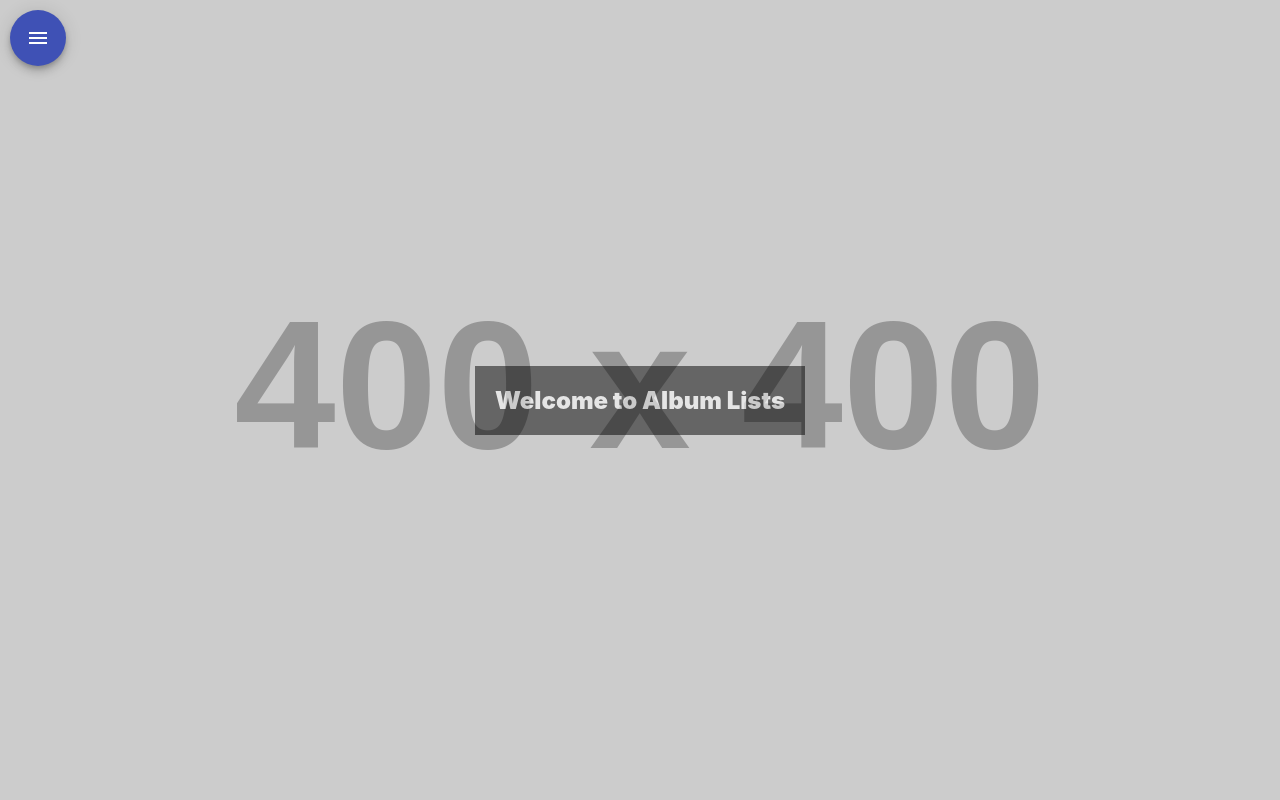
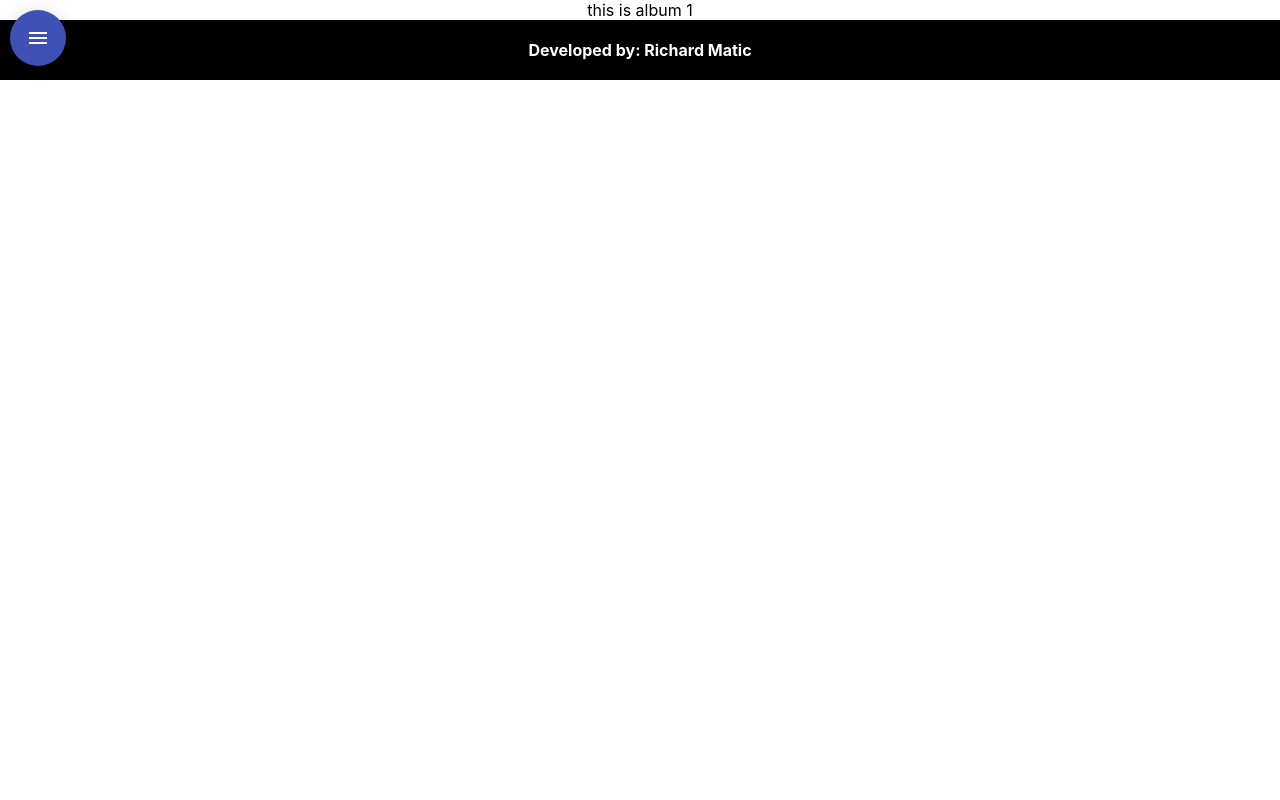
Before and after one commit to richardbmatic17/album-frontend, a React (Create React App) app: page /albums/1 in a window 1280 px wide. Shown: the top 800 px of the page. Built offline with nearby package versions, Linux system fonts and the light colour scheme.

Commit message:
implement get album

```diff
--- a/src/App.js
+++ b/src/App.js
@@ -7,8 +7,8 @@ import {
 } from "react-router-dom";
 import {
   About,
+  Album,
   Albums,
-  Album,
   Home,
 } from './pages'
 
@@ -20,11 +20,11 @@ function App() {
               <Route path="/about">
                 <About />
               </Route>
+              <Route path="/albums/:albumId">
+                <Album />
+              </Route>
               <Route path="/albums">
                 <Albums />
-              </Route>
-              <Route path="/albums/:albumId">
-                <Album />
               </Route>
               <Route path="/">
                 <Home />
--- a/src/pages/Album.js
+++ b/src/pages/Album.js
@@ -4,6 +4,7 @@ import GridList from '@material-ui/core/GridList';
 import GridListTile from '@material-ui/core/GridListTile';
 import Parallax from '../components/Parallax'
 import { Page } from '../partials'
+import { useParams } from "react-router-dom";
 
 const useStyles = makeStyles((theme) => ({
   root: {
@@ -54,24 +55,11 @@ const tileData = [
 
 const Album = (props) => {
   const classes = useStyles();
+  let { albumId } = useParams();
 
   return (
     <Page>
-      <Parallax
-        parallaxImage="https://via.placeholder.com/400.png/09f/fff%20C/O%20https://placeholder.com/"
-        parallaxMessage="Welcome to Album Lists 12312321"
-      />
-      <br />
-      <div className={classes.root}>
-        <GridList cellHeight={200} className={classes.gridList} cols={3}>
-          {tileData.map((tile) => (
-            <GridListTile key={tile.img} cols={tile.cols || 1}>
-              <img src={tile.img} alt={tile.title} />
-              asdasdas
-            </GridListTile>
-          ))}
-        </GridList>
-      </div>
+      this is album {albumId}
     </Page>
   )
 }
--- a/src/pages/index.js
+++ b/src/pages/index.js
@@ -1,11 +1,11 @@
 import About from './About';
-import Album from './Albums';
+import Album from './Album';
 import Albums from './Albums';
 import Home from './Home';
 
 export {
   About,
+  Album,
   Albums,
-  Album,
   Home,
 };
```
